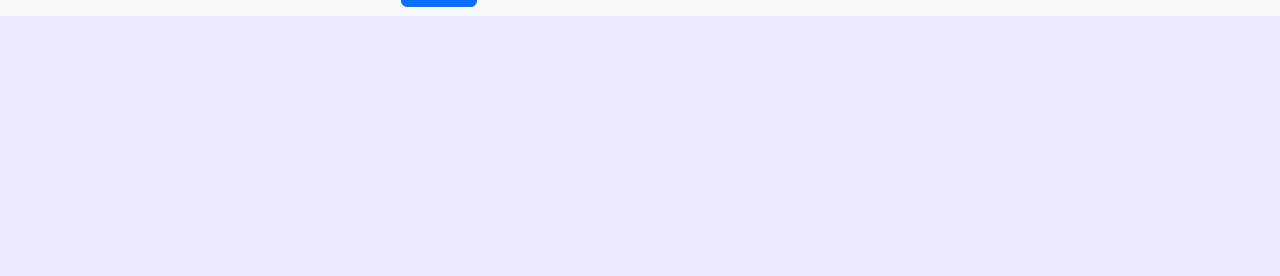
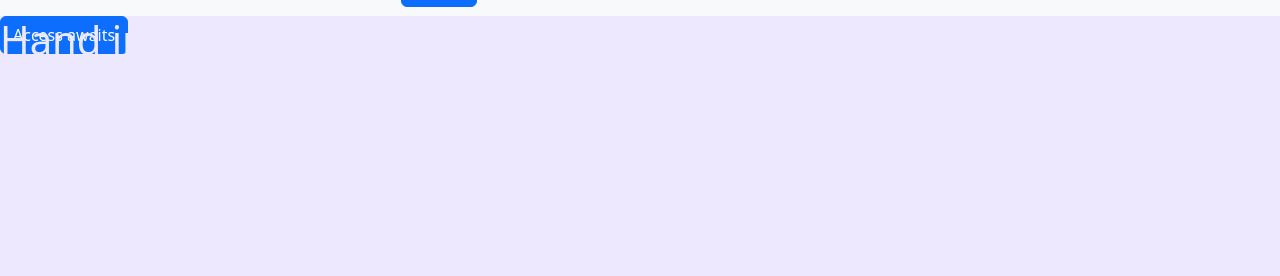
Before and after one commit to Brooklyn-STEAM/10040-Integrating-GPS-To-Increase-Accessibility, a Flask app: page / in a window 1280 px wide. Shown: the part 40-316 px from the top of the page. Run offline with Flask 3, Linux system fonts and the light colour scheme.

Commit message:
changed css a little and started on homepage

```diff
--- a/static/styles.css
+++ b/static/styles.css
@@ -7,3 +7,10 @@ body {
     background-color: rgb(237, 232, 253) ;
 
   }
+h1 {
+  text-align: center;
+  position:fixed;
+  color:rgb(237, 232, 253);
+
+
+}
--- a/templates/homepage.html.jinja
+++ b/templates/homepage.html.jinja
@@ -9,6 +9,9 @@
 </head>
 <body>
   {%include "components/navbar.html.jinja"%}
+  <h1>Hand in Hand</h1>
+
+  <a class="btn btn-primary" href="#" role="button">Access awaits</a>
 
     <script src="https://cdn.jsdelivr.net/npm/bootstrap@5.3.3/dist/js/bootstrap.bundle.min.js" integrity="sha384-YvpcrYf0tY3lHB60NNkmXc5s9fDVZLESaAA55NDzOxhy9GkcIdslK1eN7N6jIeHz" crossorigin="anonymous"></script>
 </body>
```
